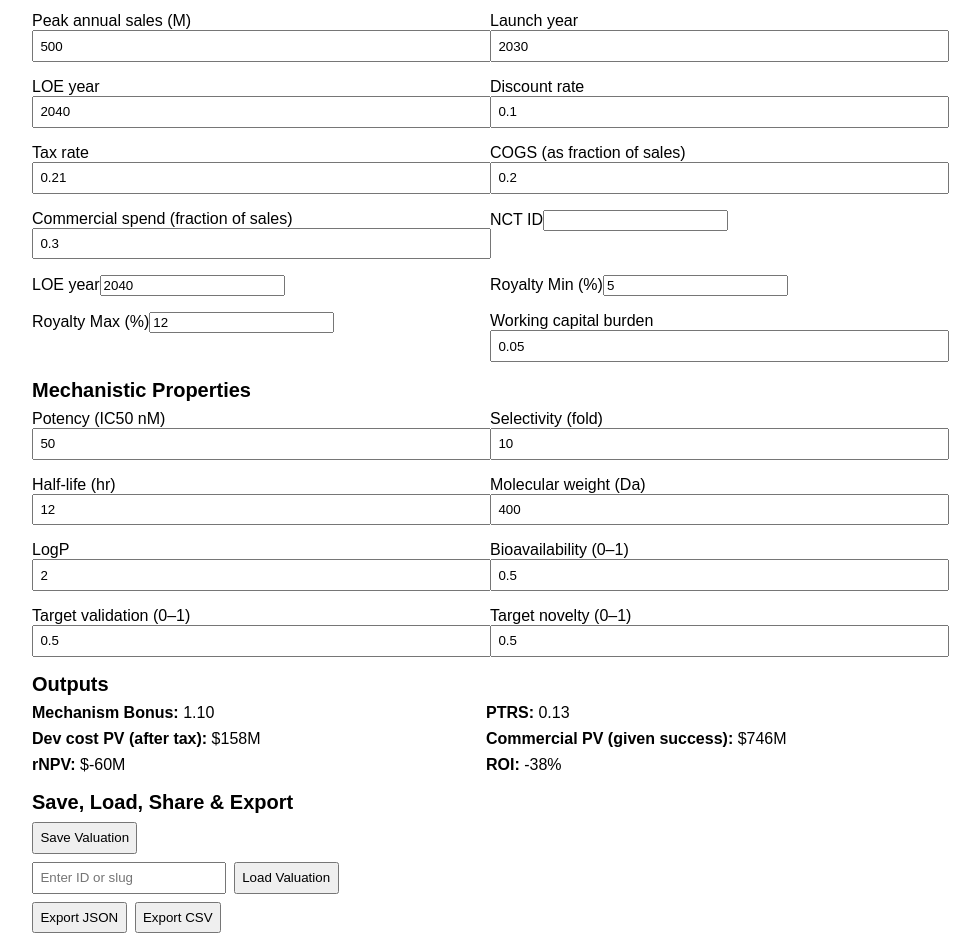
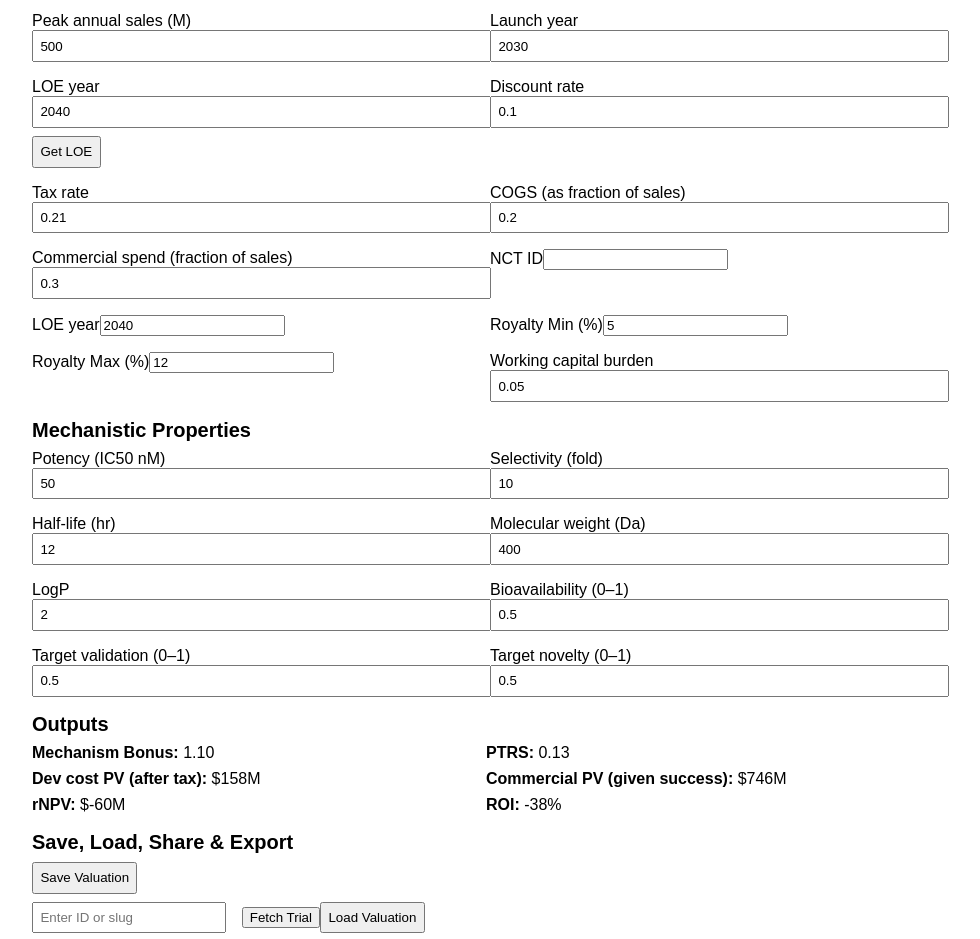
Before and after one commit to Drugvalue/drug-valuation-platform, a Next.js app: page / in a window 1280 px wide. Shown: the part 220-1159 px from the top of the page, without its empty margins (158-1138 px from the left). Built offline with nearby package versions, Linux system fonts and the light colour scheme.

Commit message:
feat: add Get LOE button next to LOE year input

```diff
--- a/pages/index.tsx
+++ b/pages/index.tsx
@@ -168,6 +168,45 @@ const [mechanisticPos, setMechanisticPos] = useState<number>(0);
   });
 
   // Save current valuation via API
+  // --- helpers: LOE & Trial fetchers ---
+const getLoeFromApi = async (drugName: string) => {
+  if (!drugName || !drugName.trim()) {
+    alert('Enter a Drug Name first.');
+    return;
+  }
+  try {
+    const res = await fetch(`/api/loe/${encodeURIComponent(drugName.trim())}`);
+    const data = await res.json();
+    if (res.ok && typeof data.loeYear === 'number') {
+      setLoeYear(data.loeYear);
+    } else {
+      alert('LOE lookup returned no year.');
+    }
+  } catch {
+    alert('LOE lookup failed. Try again.');
+  }
+};
+
+const getTrialFromApi = async (nct: string) => {
+  if (!nct || !nct.trim()) {
+    alert('Enter an NCT ID first.');
+    return;
+  }
+  try {
+    const res = await fetch(`/api/trial/${encodeURIComponent(nct.trim())}`);
+    // When the API returns real fields, set them here:
+    // e.g., setPhase(data.phase); setSponsor(data.sponsor);
+    if (res.ok) {
+      alert('Trial route reachable (data integration coming next).');
+    } else {
+      const data = await res.json().catch(() => ({}));
+      alert(data?.error ?? 'Trial lookup failed.');
+    }
+  } catch {
+    alert('Trial lookup failed. Try again.');
+  }
+};
+
   const saveValuation = async () => {
     setSaveError(null);
     try {
@@ -353,7 +392,15 @@ setMechanisticPos(data.mechanisticPos || 0);
     onChange={(e) => handleLoeYearChange(Number(e.target.value))}
     style={{ width: '100%', padding: '0.4rem' }}
   />
+  <button
+    type="button"
+    onClick={() => getLoeFromApi(drugName)}
+    style={{ marginTop: '0.5rem', padding: '0.4rem' }}
+  >
+    Get LOE
+  </button>
 </div>
+
         <div>
           <label htmlFor="discountRate">Discount rate</label>
           <input
@@ -573,6 +620,14 @@ setMechanisticPos(data.mechanisticPos || 0);
             onChange={(e) => setLoadId(e.target.value)}
             style={{ padding: '0.4rem', marginRight: '0.5rem' }}
           />
+          <button
+  type="button"
+  onClick={() => getTrialFromApi(nctId)}
+  style={{ marginLeft: 8 }}
+>
+  Fetch Trial
+</button>
+
           <button onClick={loadValuation} style={{ padding: '0.4rem' }}>Load Valuation</button>
           {loadError && <span style={{ color: 'red' }}>{loadError}</span>}
         </div>
```
Lines whose indentation alone changed are shown as unchanged.
